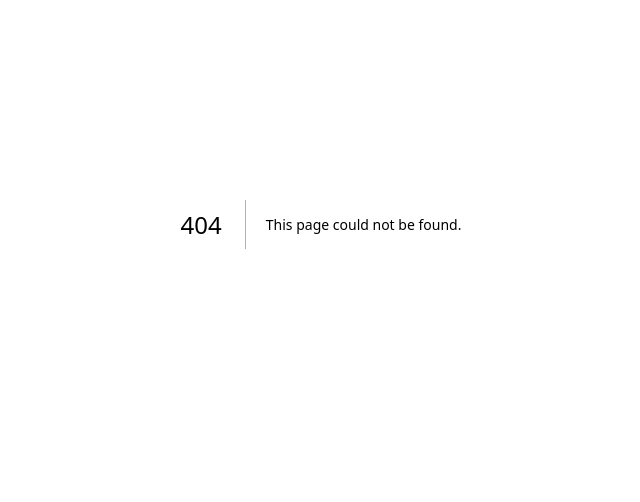
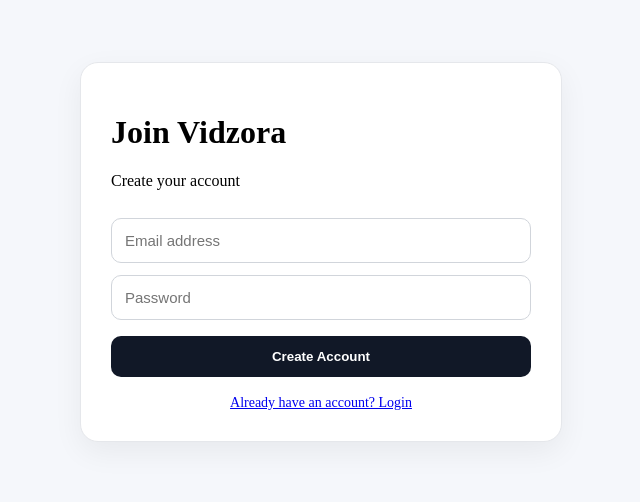
Before and after one commit to robiulbhai2766-byte/Vidzora, a Next.js app: page /signup in a window 1280 px wide. Before the commit this address had no page. Shown: the part 176-678 px from the top of the page, without its empty margins (319-959 px from the left). Built offline with nearby package versions, Linux system fonts and the light colour scheme.

Commit message:
Create page.js

```diff
--- /dev/null
+++ b/app/signup/page.js
@@ -0,0 +1,97 @@
+"use client";
+
+import { useState } from "react";
+
+export default function SignupPage() {
+  const [email, setEmail] = useState("");
+  const [password, setPassword] = useState("");
+
+  function handleSignup(e) {
+    e.preventDefault();
+
+    alert(
+      "Signup UI is ready. Supabase connection will be added in the next step."
+    );
+  }
+
+  return (
+    <main style={styles.page}>
+      <form onSubmit={handleSignup} style={styles.card}>
+        <h1>Join Vidzora</h1>
+        <p>Create your account</p>
+
+        <input
+          type="email"
+          placeholder="Email address"
+          value={email}
+          onChange={(e) => setEmail(e.target.value)}
+          required
+          style={styles.input}
+        />
+
+        <input
+          type="password"
+          placeholder="Password"
+          value={password}
+          onChange={(e) => setPassword(e.target.value)}
+          required
+          minLength={8}
+          style={styles.input}
+        />
+
+        <button type="submit" style={styles.button}>
+          Create Account
+        </button>
+
+        <a href="/login" style={styles.link}>
+          Already have an account? Login
+        </a>
+      </form>
+    </main>
+  );
+}
+
+const styles = {
+  page: {
+    minHeight: "100vh",
+    display: "flex",
+    justifyContent: "center",
+    alignItems: "center",
+    background: "#f5f7fb",
+    padding: "20px",
+  },
+  card: {
+    width: "100%",
+    maxWidth: "420px",
+    background: "#fff",
+    padding: "30px",
+    borderRadius: "18px",
+    border: "1px solid #e5e7eb",
+    boxShadow: "0 10px 30px rgba(0,0,0,.06)",
+  },
+  input: {
+    width: "100%",
+    padding: "13px",
+    marginTop: "12px",
+    borderRadius: "10px",
+    border: "1px solid #d1d5db",
+    fontSize: "15px",
+    boxSizing: "border-box",
+  },
+  button: {
+    width: "100%",
+    marginTop: "16px",
+    padding: "13px",
+    border: 0,
+    borderRadius: "10px",
+    background: "#111827",
+    color: "#fff",
+    fontWeight: "700",
+  },
+  link: {
+    display: "block",
+    marginTop: "18px",
+    textAlign: "center",
+    fontSize: "14px",
+  },
+};
```
